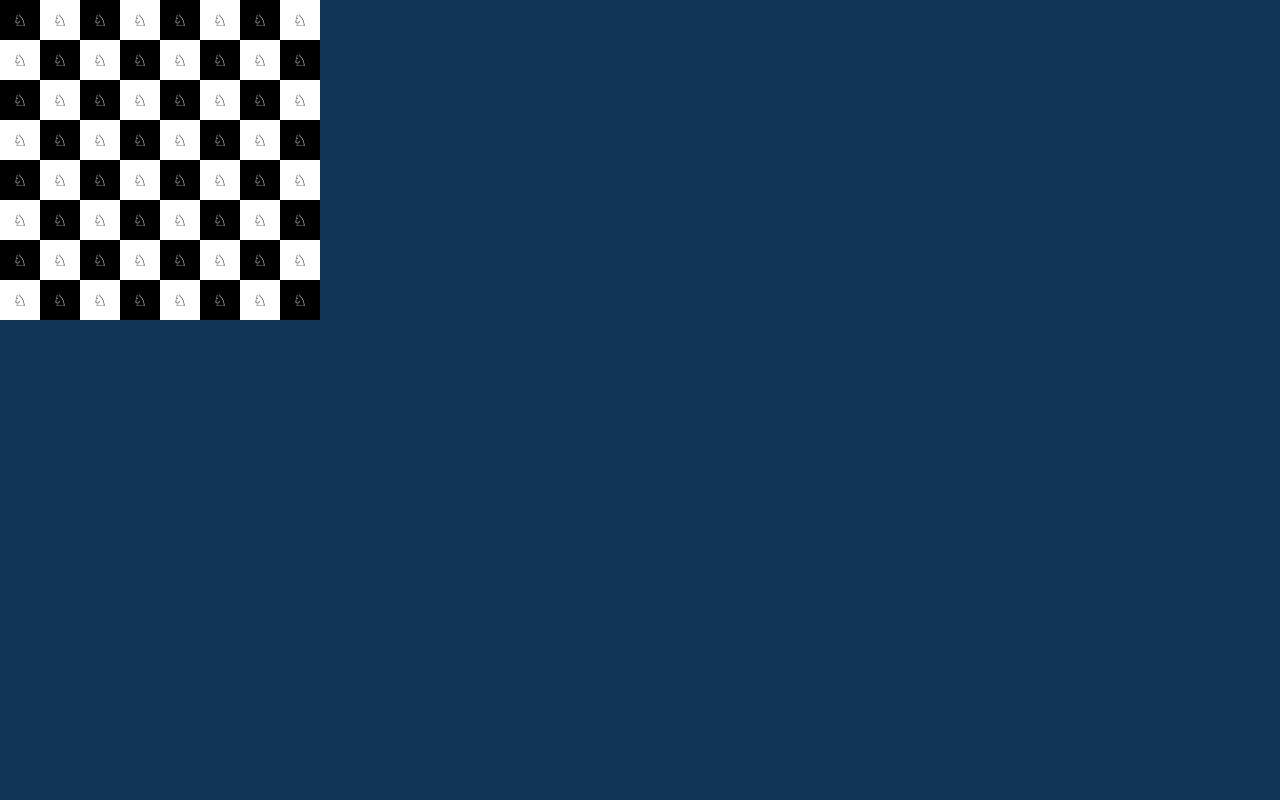
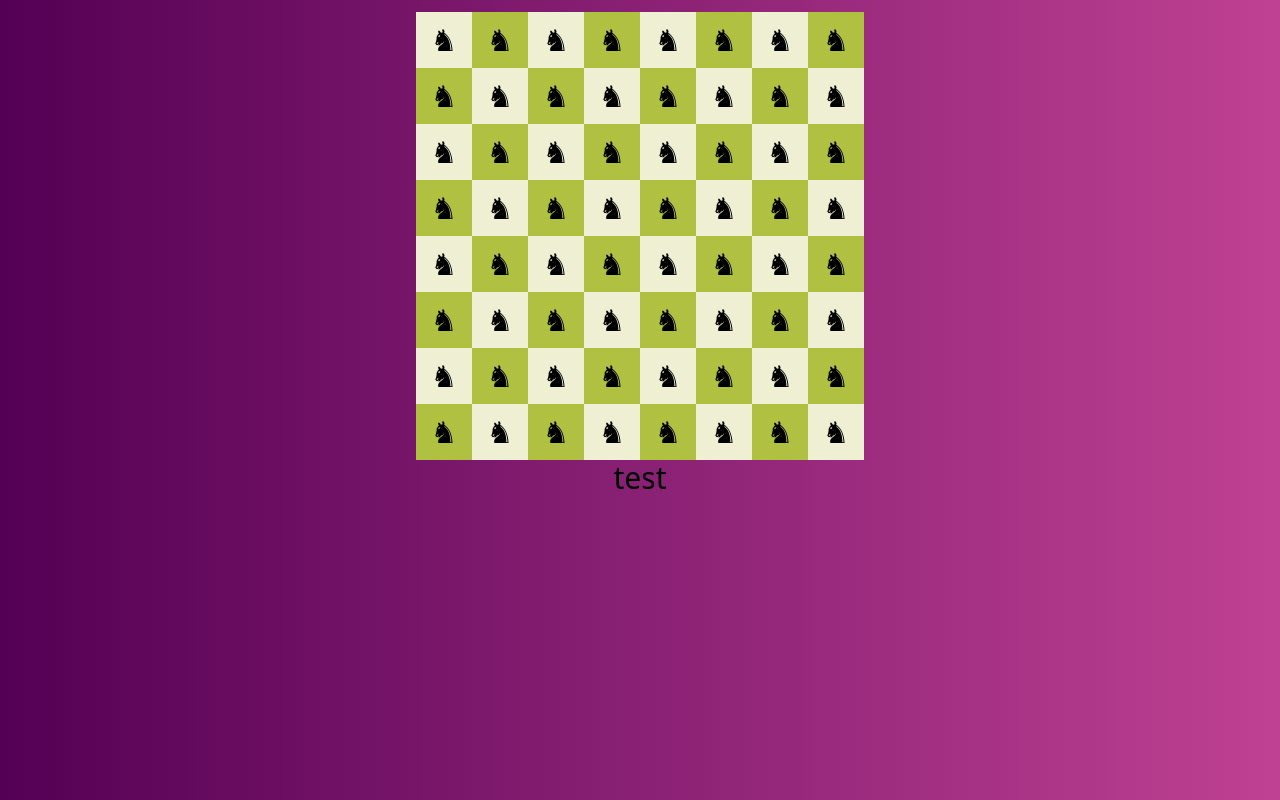
Before and after one commit to TohidEq/knights-tour, a React (Vite) app: page /home in a window 1280 px wide. Built offline with nearby package versions, Linux system fonts and the light colour scheme.

Commit message:
Add some styles

```diff
--- a/src/Components/Chess/ChessTableVisual.css
+++ b/src/Components/Chess/ChessTableVisual.css
@@ -1,15 +1,18 @@
-.test {
-  @apply w-fit;
+.chess-table {
+  @apply grid grid-cols-8 w-fit mx-auto;
 }
-.chess-table {
-  @apply grid grid-cols-8;
-}
-.chess-table button {
-  @apply w-10 h-10;
-}
+
 .chess-table button.white-h {
-  @apply bg-[#fff] text-[#000];
+  @apply bg-white-h;
 }
 .chess-table button.black-h {
-  @apply bg-[#000] text-[#fff];
+  @apply bg-black-h;
 }
+
+.chess-table button {
+  @apply text-[#010001]
+    w-6 h-6
+    xss:w-8 xss:h-8
+    sm:w-12 sm:h-12
+    md:w-14 md:h-14;
+}
--- a/src/Components/Chess/ChessTableVisual.tsx
+++ b/src/Components/Chess/ChessTableVisual.tsx
@@ -22,10 +22,12 @@ const ChessTableVisual = (props: Props) => {
     <div className="chess-table">
       {chessTableIds.map((id) => (
         <button
+          key={id}
           id={id}
-          className={ChessTableClassName[id] ? "white-h" : "black-h"}
+          className={ChessTableClassName[id] ? "black-h" : "white-h"}
+          // disabled={Math.random() >= .5}
         >
-          ♘
+          ♞
         </button>
       ))}
     </div>
--- a/src/Components/Pages/Home/Home.tsx
+++ b/src/Components/Pages/Home/Home.tsx
@@ -16,6 +16,10 @@ const Home = (props: Props) => {
     <div className="test">
 
       <ChessTableVisual />
+      <button
+        onClick={() => {
+
+      }}>test</button>
     </div>
   );
 };
--- a/src/css/base/_page.css
+++ b/src/css/base/_page.css
@@ -0,0 +1,10 @@
+body {
+  background: #540054;
+  background: -webkit-linear-gradient(to right, #540054, #bf4193);
+  background: linear-gradient(to right, #540054, #bf4193);
+}
+.App {
+  @apply text-center pt-1
+    xss:pt-2 sm:pt-3
+    xss:text-2xl sm:text-3xl;
+}
--- a/src/css/index.css
+++ b/src/css/index.css
@@ -513,38 +513,75 @@ video {
   --tw-backdrop-sepia:  ;
 }
 
-.test {
-  width: -moz-fit-content;
-  width: fit-content;
+body {
+  background: #540054;
+  background: linear-gradient(to right, #540054, #bf4193);
+}
+
+.App {
+  padding-top: 0.25rem;
+  text-align: center;
+}
+
+@media (min-width: 440px) {
+  .App {
+    padding-top: 0.5rem;
+    font-size: 1.5rem;
+    line-height: 2rem;
+  }
+}
+
+@media (min-width: 640px) {
+  .App {
+    padding-top: 0.75rem;
+    font-size: 1.875rem;
+    line-height: 2.25rem;
+  }
 }
 
 .chess-table {
+  margin-left: auto;
+  margin-right: auto;
   display: grid;
+  width: -moz-fit-content;
+  width: fit-content;
   grid-template-columns: repeat(8, minmax(0, 1fr));
-}
-
-.chess-table button {
-  height: 2.5rem;
-  width: 2.5rem;
 }
 
 .chess-table button.white-h {
   --tw-bg-opacity: 1;
-  background-color: rgb(255 255 255 / var(--tw-bg-opacity));
-  --tw-text-opacity: 1;
-  color: rgb(0 0 0 / var(--tw-text-opacity));
+  background-color: rgb(238 239 211 / var(--tw-bg-opacity));
 }
 
 .chess-table button.black-h {
   --tw-bg-opacity: 1;
-  background-color: rgb(0 0 0 / var(--tw-bg-opacity));
-  --tw-text-opacity: 1;
-  color: rgb(255 255 255 / var(--tw-text-opacity));
+  background-color: rgb(176 192 64 / var(--tw-bg-opacity));
 }
 
-body {
-  --tw-bg-opacity: 1;
-  background-color: rgb(18 52 86 / var(--tw-bg-opacity));
+.chess-table button {
+  height: 1.5rem;
+  width: 1.5rem;
   --tw-text-opacity: 1;
-  color: rgb(255 255 255 / var(--tw-text-opacity));
+  color: rgb(1 0 1 / var(--tw-text-opacity));
 }
+
+@media (min-width: 440px) {
+  .chess-table button {
+    height: 2rem;
+    width: 2rem;
+  }
+}
+
+@media (min-width: 640px) {
+  .chess-table button {
+    height: 3rem;
+    width: 3rem;
+  }
+}
+
+@media (min-width: 768px) {
+  .chess-table button {
+    height: 3.5rem;
+    width: 3.5rem;
+  }
+}
--- a/src/css/tailwind.css
+++ b/src/css/tailwind.css
@@ -5,6 +5,3 @@
 
 @import "./base/_page.css";
 @import "../Components/Chess/ChessTableVisual.css";
-body {
-  @apply bg-custom-color-name text-[#fff];
-}
```
Also changed, not shown: tailwind.config.cjs (+19 -1 lines).
